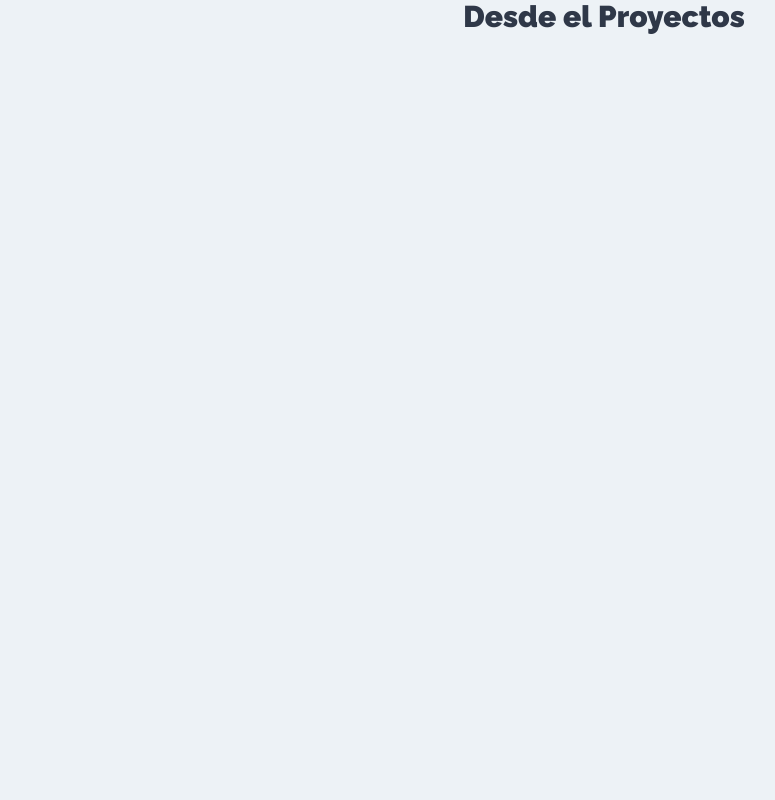
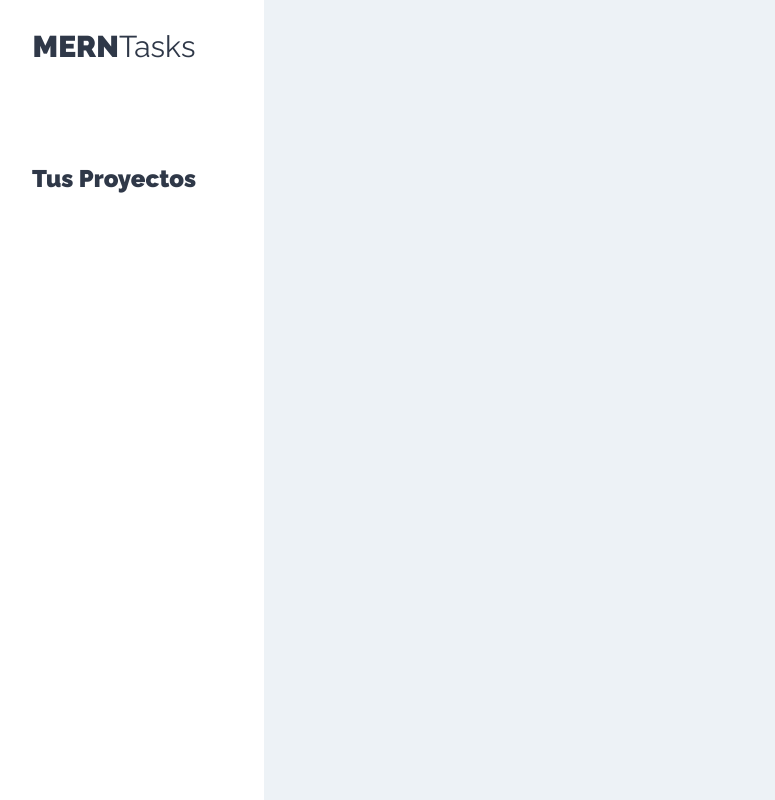
Before and after one commit to Josmanv/MERNTask-cliente, a React (Create React App) app: page /proyectos in a window 1280 px wide. Shown: the whole page, without its empty margins (36-811 px from the left). Built offline with nearby package versions, Linux system fonts and the light colour scheme.

Commit message:
[add] component sidebar

```diff
--- /dev/null
+++ b/src/components/layout/Sidebar.js
@@ -0,0 +1,12 @@
+import React from 'react';
+
+const Sidebar = () => {
+    return (
+        <aside>
+            <h1>MERN<span>Tasks</span></h1>
+            <div className="proyectos"><h2>Tus Proyectos</h2></div>
+        </aside>
+     );
+}
+
+export default Sidebar;
--- a/src/components/proyectos/Proyectos.js
+++ b/src/components/proyectos/Proyectos.js
@@ -1,7 +1,18 @@
 import React from 'react';
+import Sidebar from '../layout/Sidebar';
 
 const Proyectos = () => {
-    return (<h1>Desde el Proyectos</h1> );
+    return (
+    <div className="contenedor-app">
+        <Sidebar />
+
+		<div className="seccion-principal">
+			<main>
+				<div className="contenedor-tareas"></div>
+			</main>
+		</div>
+    </div>
+     );
 }
 
 export default Proyectos;
```
